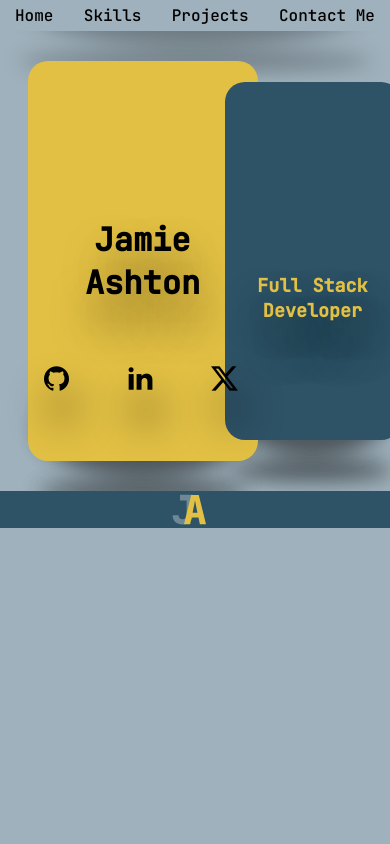
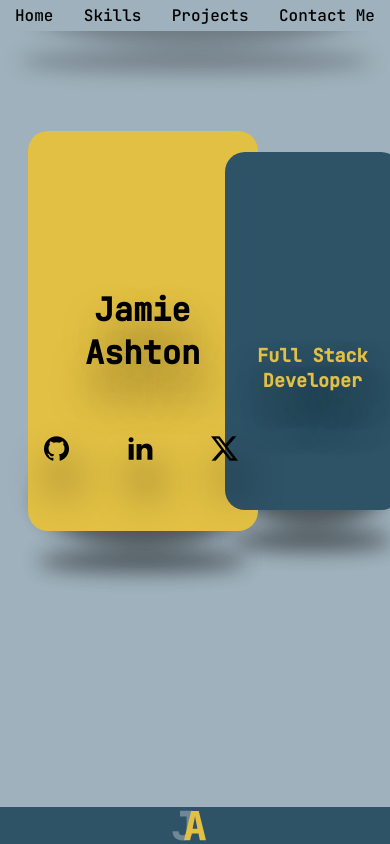
Before and after one commit to Jamie-Ashton/Personal-Portfolio, a website: page public/components/pages/home/index.html in a window 390 px wide. Drawn offline with nearby package versions, Linux system fonts and the light colour scheme.

Commit message:
home page complete?

```diff
--- a/public/components/footer/footer.css
+++ b/public/components/footer/footer.css
@@ -1,4 +1,5 @@
 #footer {
+    position: absolute;
     bottom: 0;
     height: auto; /* Change this to auto to let the content dictate the height */
     background-color: #2E5266;
@@ -15,6 +16,4 @@
     display: flex;
     justify-content: center;
     align-items: center;
-    /* padding: 0;
-    margin: 0; */
 }
--- a/public/components/pages/home/home.css
+++ b/public/components/pages/home/home.css
@@ -342,36 +342,11 @@ h1:after {
 }
 
 
-/* @media (max-width: 420px) {
-  .box-container {
-    padding: 10px;
-    margin: 10px;
-    font-size: 0.5em;
-    justify-content: center;
-
-    text-align: center;
-  }
-
-
-  .social-media-link {
-    padding: 5px;
-    font-size: 0.4em;
-  }
-
-  .social-media-container {
-    display: flex;
-    flex-direction: column;
-    align-items: center;
-  }
-} */
-
-
-
 /* Media Query to Turn Off Shadows */
 @media (max-width: 420px) {
   body,
   main {
-    height: 90%;
+    height: 100%;
   }
 
   .box-container h1,
@@ -381,6 +356,7 @@ h1:after {
   .box-container {
     padding: 10px;
     margin: 10px;
+    margin-top: 80px;
     font-size: 0.5em; /* Adjust the font size as needed */
     justify-content: center;
     text-align: center;
```
